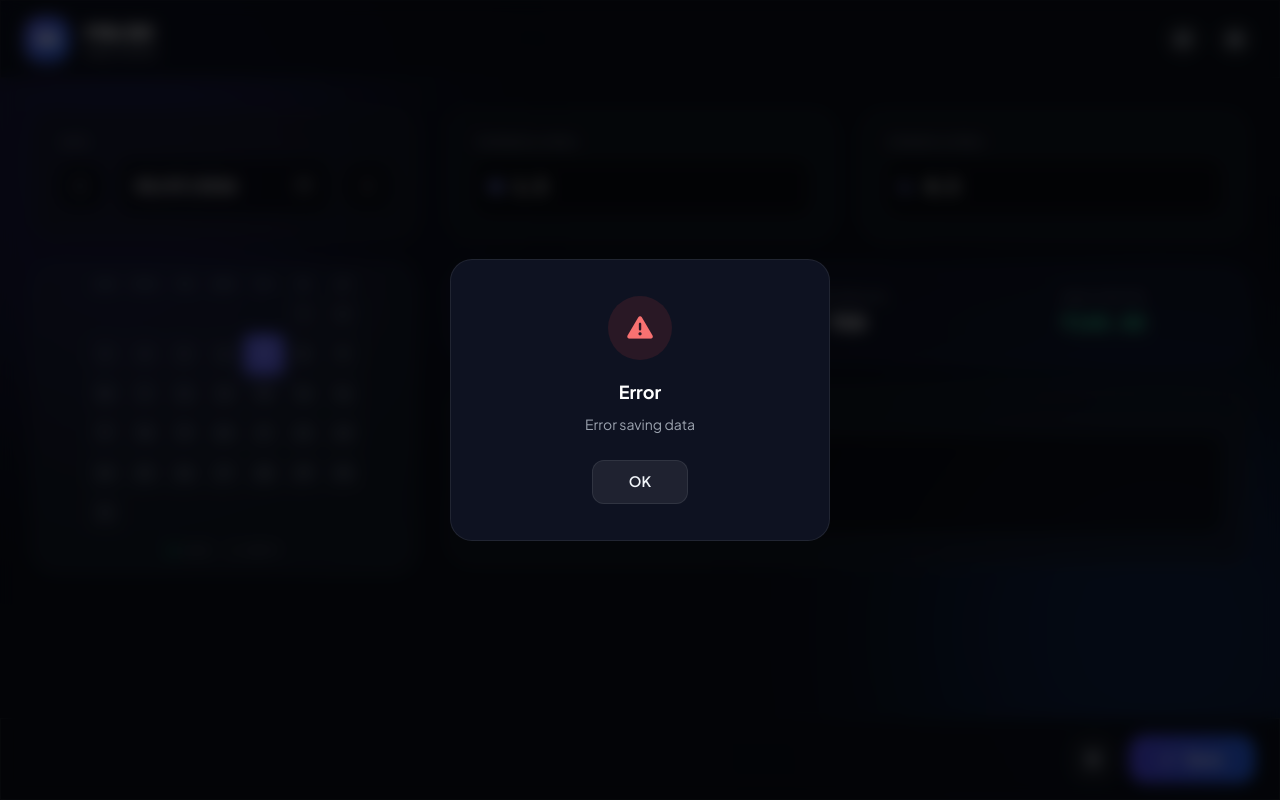
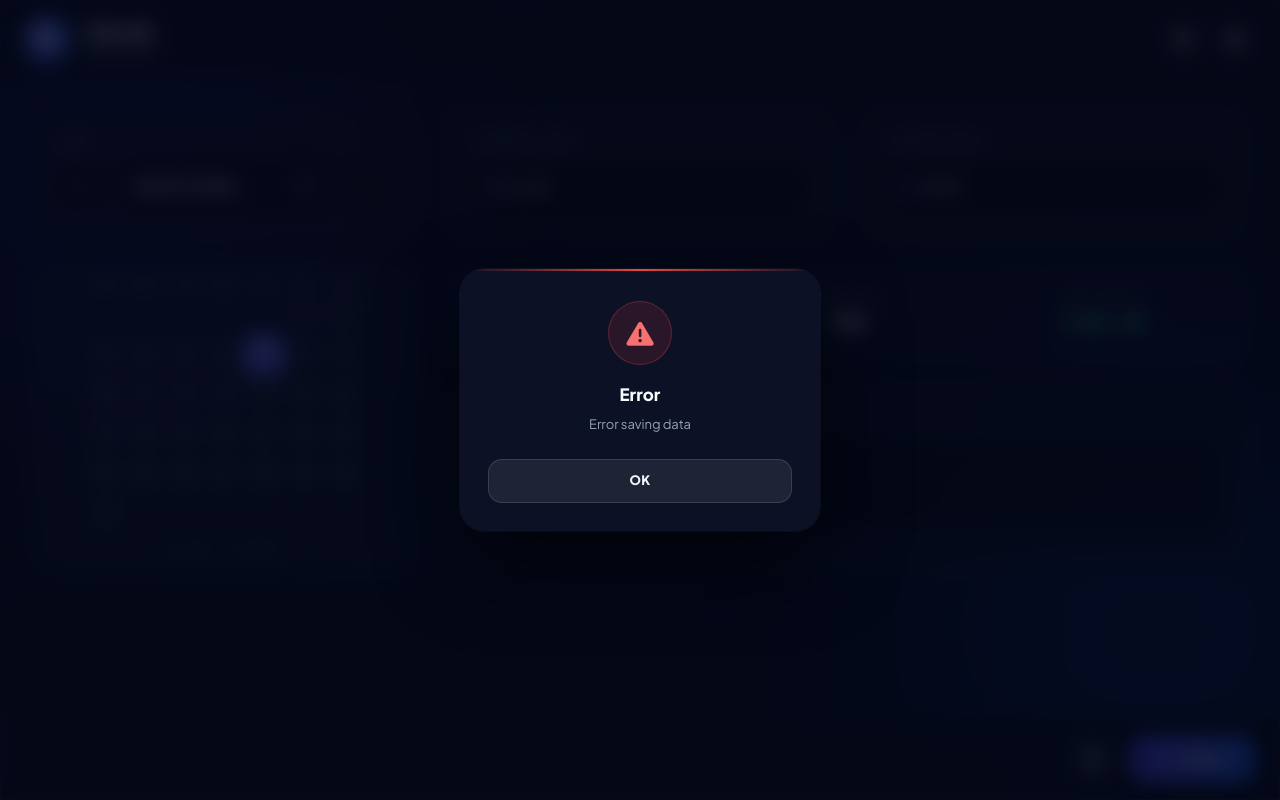
Before and after one commit to ktdata405/mywebapps, a plain HTML site: page milk/milk.html in a window 1280 px wide. Both pictures are taken after typing "Sample" into the empty fields and a click on the button "Save". Drawn offline with nearby package versions, Linux system fonts and the light colour scheme; no server answers.

Commit message:
Pop up style updated

```diff
--- /dev/null
+++ b/ktui.js
@@ -0,0 +1,275 @@
+/**
+ * KT Apps — Global UI Utilities
+ * Provides beautiful custom popups to replace browser alert() / confirm()
+ *
+ * Usage:
+ *   KTui.alert('Title', 'Message', 'success' | 'error' | 'warning' | 'info')
+ *   KTui.confirm('Title', 'Message', onConfirm, { confirmText, cancelText, type })
+ *
+ * Include this file AFTER the page body, e.g.:
+ *   <script src="../ktui.js"></script>
+ */
+
+(function () {
+    // ── Inject styles once ──────────────────────────────────────────────────
+    const STYLE_ID = '__ktui_styles__';
+    if (!document.getElementById(STYLE_ID)) {
+        const style = document.createElement('style');
+        style.id = STYLE_ID;
+        style.textContent = `
+        /* ── KTui Overlay ── */
+        .ktui-overlay {
+            position: fixed; inset: 0; z-index: 99999;
+            background: rgba(2,6,23,0.78);
+            backdrop-filter: blur(10px);
+            -webkit-backdrop-filter: blur(10px);
+            display: flex; align-items: center; justify-content: center;
+            padding: 16px;
+            opacity: 0; visibility: hidden;
+            transition: opacity 0.24s ease, visibility 0.24s ease;
+        }
+        .ktui-overlay.active { opacity: 1; visibility: visible; }
+
+        .ktui-box {
+            background: rgba(13,18,38,0.98);
+            border-radius: 24px;
+            padding: 32px 28px 28px;
+            max-width: 360px; width: 100%;
+            text-align: center;
+            transform: scale(0.86) translateY(8px);
+            transition: transform 0.32s cubic-bezier(0.34,1.56,0.64,1);
+            box-shadow: 0 32px 80px rgba(0,0,0,0.55), 0 0 0 1px rgba(255,255,255,0.05);
+            position: relative; overflow: hidden;
+        }
+        .ktui-overlay.active .ktui-box { transform: scale(1) translateY(0); }
+
+        /* Subtle top accent line */
+        .ktui-box::before {
+            content: ''; position: absolute; top: 0; left: 0; right: 0; height: 2px;
+        }
+        .ktui-box.ktui-success::before { background: linear-gradient(90deg, transparent, #22c55e, transparent); }
+        .ktui-box.ktui-error::before   { background: linear-gradient(90deg, transparent, #ef4444, transparent); }
+        .ktui-box.ktui-warning::before { background: linear-gradient(90deg, transparent, #f59e0b, transparent); }
+        .ktui-box.ktui-info::before    { background: linear-gradient(90deg, transparent, #6366f1, transparent); }
+        .ktui-box.ktui-confirm::before { background: linear-gradient(90deg, transparent, #8b5cf6, transparent); }
+
+        /* Icon circle */
+        .ktui-icon {
+            width: 64px; height: 64px; border-radius: 50%;
+            margin: 0 auto 18px;
+            display: flex; align-items: center; justify-content: center;
+            font-size: 1.7rem;
+        }
+        .ktui-success .ktui-icon { background: rgba(34,197,94,0.13); border: 1px solid rgba(34,197,94,0.28); color: #22c55e; }
+        .ktui-error   .ktui-icon { background: rgba(239,68,68,0.13); border: 1px solid rgba(239,68,68,0.28); color: #f87171; }
+        .ktui-warning .ktui-icon { background: rgba(245,158,11,0.13); border: 1px solid rgba(245,158,11,0.28); color: #fbbf24; }
+        .ktui-info    .ktui-icon { background: rgba(99,102,241,0.15); border: 1px solid rgba(99,102,241,0.28); color: #818cf8; }
+        .ktui-confirm .ktui-icon { background: rgba(139,92,246,0.15); border: 1px solid rgba(139,92,246,0.28); color: #a78bfa; }
+
+        .ktui-title {
+            font-family: 'Plus Jakarta Sans', sans-serif;
+            font-size: 17px; font-weight: 900; color: #f8fafc;
+            margin-bottom: 8px; line-height: 1.3;
+        }
+        .ktui-badge {
+            display: inline-block;
+            background: rgba(139,92,246,0.15);
+            border: 1px solid rgba(139,92,246,0.30);
+            color: #c4b5fd; font-size: 11px; font-weight: 800;
+            padding: 3px 12px; border-radius: 20px;
+            margin-bottom: 10px; letter-spacing: 0.04em;
+            font-family: 'Plus Jakarta Sans', sans-serif;
+        }
+        .ktui-msg {
+            font-family: 'Plus Jakarta Sans', sans-serif;
+            font-size: 13px; color: #94a3b8;
+            line-height: 1.65; margin-bottom: 24px;
+        }
+
+        /* Buttons */
+        .ktui-btns { display: flex; gap: 10px; }
+        .ktui-btn-ok, .ktui-btn-cancel, .ktui-btn-confirm {
+            font-family: 'Plus Jakarta Sans', sans-serif;
+            font-size: 13px; font-weight: 800;
+            padding: 11px 20px; border-radius: 14px;
+            cursor: pointer; transition: all 0.2s; border: none;
+            letter-spacing: 0.02em;
+        }
+        /* single OK button — full width */
+        .ktui-btn-ok {
+            width: 100%;
+            background: rgba(255,255,255,0.08);
+            border: 1px solid rgba(255,255,255,0.12);
+            color: #f1f5f9;
+        }
+        .ktui-btn-ok:hover { background: rgba(255,255,255,0.13); }
+
+        /* confirm dialog — two buttons */
+        .ktui-btn-cancel {
+            flex: 1;
+            background: rgba(255,255,255,0.06);
+            border: 1px solid rgba(255,255,255,0.10);
+            color: #94a3b8;
+        }
+        .ktui-btn-cancel:hover { background: rgba(255,255,255,0.10); color: #e2e8f0; }
+
+        .ktui-btn-confirm {
+            flex: 1;
+            background: linear-gradient(135deg, #8b5cf6, #6366f1);
+            color: #fff;
+            box-shadow: 0 4px 16px rgba(139,92,246,0.38);
+        }
+        .ktui-btn-confirm:hover { box-shadow: 0 6px 20px rgba(139,92,246,0.55); transform: translateY(-1px); }
+        .ktui-btn-confirm:active { transform: scale(0.96); }
+
+        .ktui-btn-confirm.danger {
+            background: linear-gradient(135deg, #ef4444, #dc2626);
+            box-shadow: 0 4px 16px rgba(239,68,68,0.35);
+        }
+        .ktui-btn-confirm.danger:hover { box-shadow: 0 6px 20px rgba(239,68,68,0.50); }
+        `;
+        document.head.appendChild(style);
+    }
+
+    // ── Build overlay DOM once ──────────────────────────────────────────────
+    function getOrCreateOverlay() {
+        let overlay = document.getElementById('__ktui_overlay__');
+        if (!overlay) {
+            overlay = document.createElement('div');
+            overlay.id = '__ktui_overlay__';
+            overlay.className = 'ktui-overlay';
+            overlay.innerHTML = `<div class="ktui-box" id="__ktui_box__">
+                <div class="ktui-icon" id="__ktui_icon__"></div>
+                <div class="ktui-title" id="__ktui_title__"></div>
+                <div class="ktui-badge" id="__ktui_badge__" style="display:none"></div>
+                <div class="ktui-msg"  id="__ktui_msg__"></div>
+                <div class="ktui-btns" id="__ktui_btns__"></div>
+            </div>`;
+            document.body.appendChild(overlay);
+        }
+        return overlay;
+    }
+
+    function closeKtui() {
+        const overlay = document.getElementById('__ktui_overlay__');
+        if (overlay) overlay.classList.remove('active');
+    }
+
+    // ── Icon map ────────────────────────────────────────────────────────────
+    const ICONS = {
+        success: '<i class="fa-solid fa-circle-check"></i>',
+        error:   '<i class="fa-solid fa-triangle-exclamation"></i>',
+        warning: '<i class="fa-solid fa-circle-exclamation"></i>',
+        info:    '<i class="fa-solid fa-circle-info"></i>',
+        confirm: '<i class="fa-solid fa-shield-halved"></i>',
+    };
+
+    // ── Public API ──────────────────────────────────────────────────────────
+
+    /**
+     * Show an alert popup (single OK button)
+     * @param {string} title
+     * @param {string} message
+     * @param {'success'|'error'|'warning'|'info'} type
+     * @param {function} [onClose]
+     * @param {string} [badge] optional small badge text shown below title
+     */
+    function ktuiAlert(title, message, type = 'info', onClose, badge) {
+        const overlay = getOrCreateOverlay();
+        const box     = document.getElementById('__ktui_box__');
+        const iconEl  = document.getElementById('__ktui_icon__');
+        const titleEl = document.getElementById('__ktui_title__');
+        const badgeEl = document.getElementById('__ktui_badge__');
+        const msgEl   = document.getElementById('__ktui_msg__');
+        const btnsEl  = document.getElementById('__ktui_btns__');
+
+        box.className = `ktui-box ktui-${type}`;
+        iconEl.innerHTML = ICONS[type] || ICONS.info;
+        titleEl.textContent = title;
+        msgEl.textContent   = message;
+
+        if (badge) {
+            badgeEl.textContent = badge;
+            badgeEl.style.display = 'inline-block';
+        } else {
+            badgeEl.style.display = 'none';
+        }
+
+        btnsEl.innerHTML = '';
+        const okBtn = document.createElement('button');
+        okBtn.className = 'ktui-btn-ok';
+        okBtn.textContent = 'OK';
+        okBtn.onclick = () => {
+            closeKtui();
+            if (typeof onClose === 'function') onClose();
+        };
+        btnsEl.appendChild(okBtn);
+
+        overlay.classList.add('active');
+    }
+
+    /**
+     * Show a confirm popup (Cancel + Confirm buttons)
+     * @param {string} title
+     * @param {string} message
+     * @param {function} onConfirm  called when user clicks confirm
+     * @param {object}  [opts]
+     * @param {string}  [opts.confirmText='Confirm']
+     * @param {string}  [opts.cancelText='Cancel']
+     * @param {string}  [opts.badge]   optional badge text
+     * @param {boolean} [opts.danger]  red confirm button
+     */
+    function ktuiConfirm(title, message, onConfirm, opts = {}) {
+        const overlay = getOrCreateOverlay();
+        const box     = document.getElementById('__ktui_box__');
+        const iconEl  = document.getElementById('__ktui_icon__');
+        const titleEl = document.getElementById('__ktui_title__');
+        const badgeEl = document.getElementById('__ktui_badge__');
+        const msgEl   = document.getElementById('__ktui_msg__');
+        const btnsEl  = document.getElementById('__ktui_btns__');
+
+        box.className = 'ktui-box ktui-confirm';
+        iconEl.innerHTML = opts.danger ? ICONS.error : ICONS.confirm;
+        if (opts.danger) box.className = 'ktui-box ktui-error';
+        titleEl.textContent = title;
+        msgEl.textContent   = message;
+
+        if (opts.badge) {
+            badgeEl.textContent = opts.badge;
+            badgeEl.style.display = 'inline-block';
+        } else {
+            badgeEl.style.display = 'none';
+        }
+
+        btnsEl.innerHTML = '';
+
+        const cancelBtn = document.createElement('button');
+        cancelBtn.className = 'ktui-btn-cancel';
+        cancelBtn.textContent = opts.cancelText || 'Cancel';
+        cancelBtn.onclick = closeKtui;
+
+        const confirmBtn = document.createElement('button');
+        confirmBtn.className = 'ktui-btn-confirm' + (opts.danger ? ' danger' : '');
+        confirmBtn.innerHTML = `<i class="fa-solid fa-check"></i> ${opts.confirmText || 'Confirm'}`;
+        confirmBtn.onclick = () => {
+            closeKtui();
+            if (typeof onConfirm === 'function') onConfirm();
+        };
+
+        btnsEl.appendChild(cancelBtn);
+        btnsEl.appendChild(confirmBtn);
+
+        overlay.classList.add('active');
+    }
+
+    // ── Expose globally ─────────────────────────────────────────────────────
+    window.KTui = { alert: ktuiAlert, confirm: ktuiConfirm, close: closeKtui };
+
+    // Override native alert/confirm only if desired (opt-in via data attribute on <html>)
+    // <html data-ktui-override="true">
+    if (document.documentElement.dataset.ktuiOverride === 'true') {
+        window._nativeAlert   = window.alert;
+        window._nativeConfirm = window.confirm;
+        window.alert = (msg) => ktuiAlert('Notice', msg, 'info');
+    }
+})();
--- a/milk/milk.html
+++ b/milk/milk.html
@@ -15,6 +15,7 @@
     <link rel="stylesheet" href="https://cdnjs.cloudflare.com/ajax/libs/font-awesome/6.4.0/css/all.min.css">
     <link href="https://fonts.googleapis.com/css2?family=Plus+Jakarta+Sans:wght@400;500;600;700;800&display=swap" rel="stylesheet">
     <script src="../config.js"></script>
+    <script src="../ktui.js"></script>
 
     <style>
         :root {
@@ -121,16 +122,8 @@
             z-index: 2;
         }
 
-        /* Popup Styles from denominations.html */
-        .popup-overlay { position:fixed;inset:0;background:rgba(0,0,0,0.7);backdrop-filter:blur(8px);display:flex;align-items:center;justify-content:center;z-index:9998;opacity:0;visibility:hidden;transition:opacity 0.25s,visibility 0.25s; }
-        .popup-overlay.active { opacity:1;visibility:visible; }
-        .popup-box { background:rgba(15,20,35,0.95);backdrop-filter:blur(20px);border: 1px solid rgba(255, 255, 255, 0.08);border-radius:22px;padding:36px;max-width:380px;width:90%;text-align:center;transform:scale(0.88);transition:transform 0.3s cubic-bezier(0.34,1.56,0.64,1); color: white; }
-        .popup-overlay.active .popup-box { transform:scale(1); }
-        .popup-icon-wrap { width:64px;height:64px;border-radius:50%;display:flex;align-items:center;justify-content:center;font-size:1.6rem;margin:0 auto 18px; }
-        .popup-success .popup-icon-wrap { background:rgba(34,197,94,0.12);color:#22c55e; }
-        .popup-error   .popup-icon-wrap { background:rgba(239,68,68,0.12);color:#f87171; }
-        .popup-ok { background:rgba(255,255,255,0.07);border: 1px solid rgba(255, 255, 255, 0.08);color:#f1f5f9;padding:10px 36px;border-radius:12px;font-weight:600;cursor:pointer;font-family:'Plus Jakarta Sans',sans-serif;font-size:0.9rem;transition:background 0.15s;margin-top:6px; }
-        .popup-ok:hover { background:rgba(255,255,255,0.12); }
+        /* Popup Styles removed — using KTui global popups */
+        .popup-overlay { display:none; }
     </style>
 </head>
 
@@ -288,16 +281,6 @@
         </div>
     </div>
 
-    <!-- Success/Error Popup -->
-    <div id="custom-popup" class="popup-overlay">
-        <div class="popup-box">
-            <div id="popup-icon-container" class="popup-icon-wrap"></div>
-            <h3 id="popup-title" class="text-lg font-bold mb-2"></h3>
-            <p id="popup-message" class="text-sm mb-5 text-gray-400"></p>
-            <button onclick="closePopup()" class="popup-ok">OK</button>
-        </div>
-    </div>
-
     <script src="../config.js"></script>
     <script src="../localization.js"></script>
     <script>
@@ -398,18 +381,7 @@
         }
 
         function showPopup(title, msg, type = 'success') {
-            const popup = document.getElementById('custom-popup');
-            document.getElementById('popup-title').textContent = title;
-            document.getElementById('popup-message').textContent = msg;
-            popup.classList.remove('popup-success', 'popup-error');
-            popup.classList.add(type === 'success' ? 'popup-success' : 'popup-error');
-            document.getElementById('popup-icon-container').innerHTML =
-                type === 'success' ? '<i class="fa-solid fa-check"></i>' : '<i class="fa-solid fa-triangle-exclamation"></i>';
-            popup.classList.add('active');
-        }
-
-        function closePopup() {
-            document.getElementById('custom-popup').classList.remove('active');
+            KTui.alert(title, msg, type === 'success' ? 'success' : 'error');
         }
 
         function saveMilkData() {
```
Also changed, not shown: calculator/interest_float_flat.html (+2 -1 lines), calculator/land.html (+5 -4 lines), calculator/village_interest.html (+5 -4 lines), cashew/cashew.html (+1 -0 lines), cashew/cashewreport.html (+5 -4 lines), debts/debts.html (+5 -4 lines), denomination/denominations.html (+1 -0 lines), denomination/denominationsreport.html (+1 -0 lines), loan/loanreport.html (+1 -0 lines), milk/milkreport.html (+3 -2 lines), msi/msi.html (+3 -2 lines), msi/msireport.html (+2 -1 lines), rent/script.js (+4 -4 lines), rent/tenet.html (+1 -0 lines), 3 more files.
